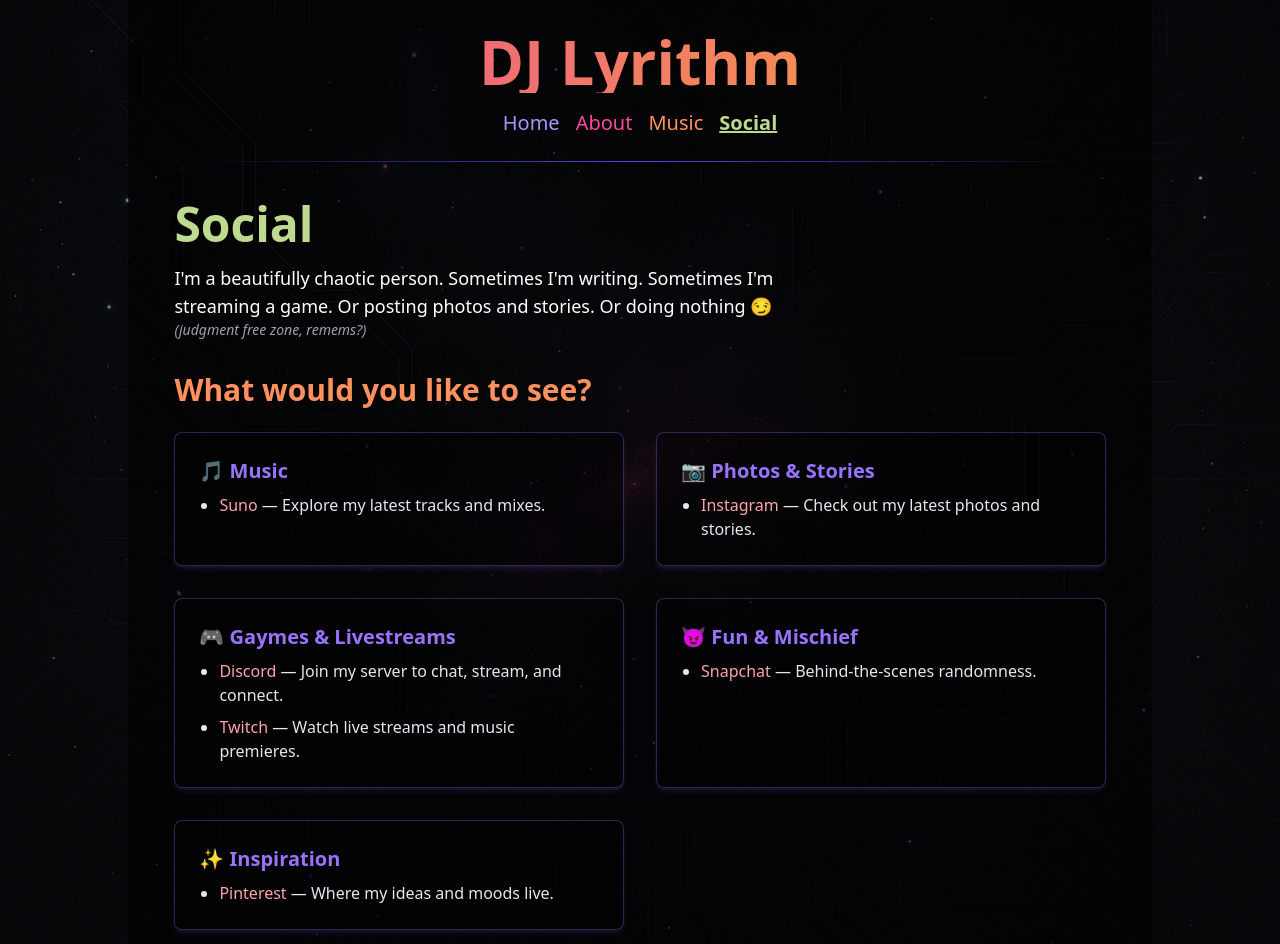
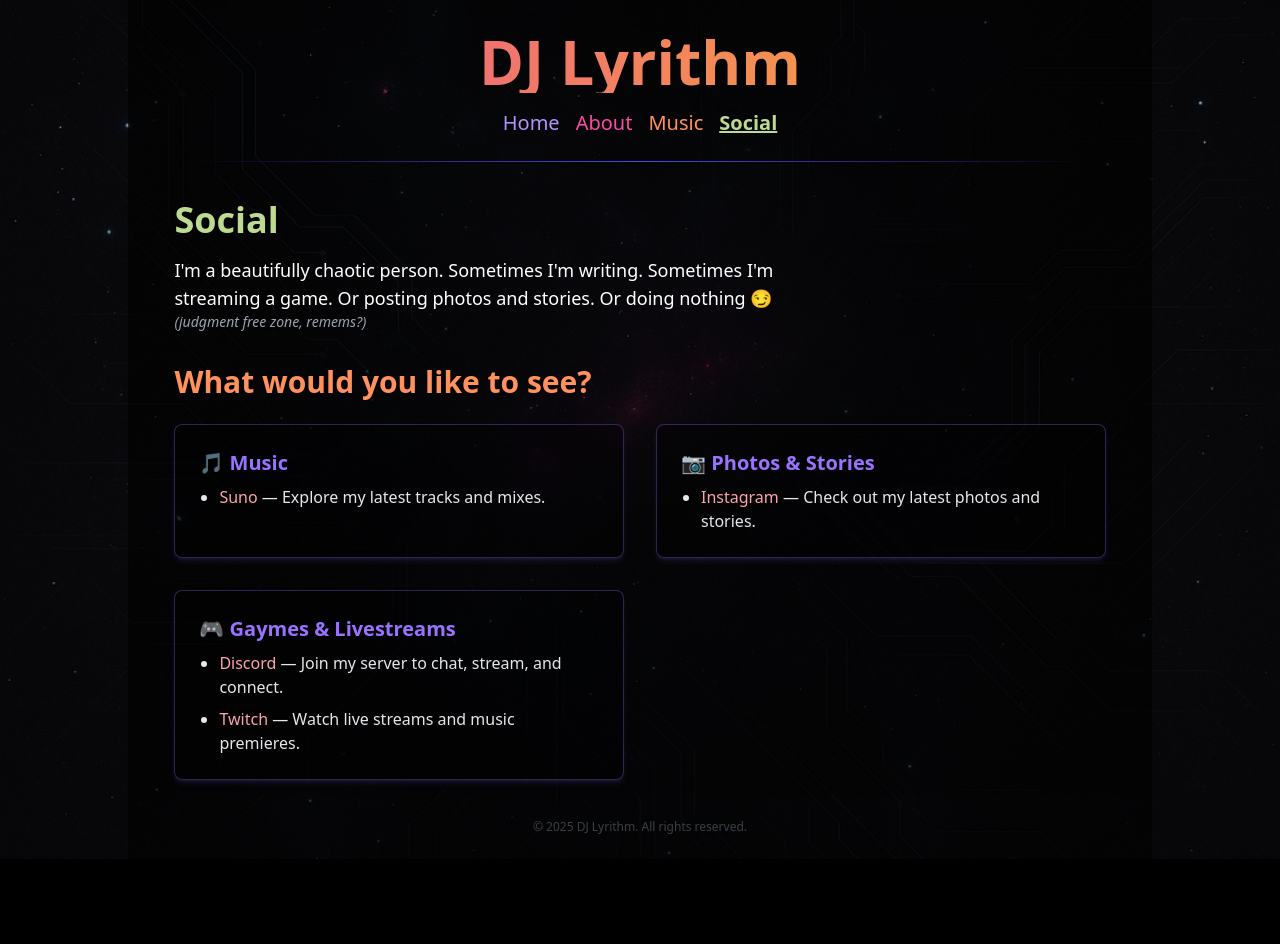
Before and after one commit to Jnxvln/djlyrithm, a SvelteKit app: page /social in a window 1280 px wide. Shown: the top 944 px of the page. After the commit the page ends 859 px from the top, so only its background shows below. Built offline with nearby package versions, Linux system fonts and the light colour scheme.

Commit message:
Fix apostrophes and general touchup

```diff
--- a/src/routes/about/+page.svelte
+++ b/src/routes/about/+page.svelte
@@ -1,29 +1,29 @@
 <section class="page-content-container py-8">
 	<!-- Move heading above the flex container -->
-	<h1 class="mb-8 text-left text-4xl font-bold text-[#ff48a1] sm:text-5xl">About</h1>
+	<h1 class="mb-8 text-left text-3xl font-bold text-[#ff48a1] sm:text-4xl">About</h1>
 
 	<div class="flex flex-col-reverse items-center justify-between gap-8 md:flex-row">
 		<!-- Textual Content -->
 		<div class="space-y-6 text-lg leading-relaxed md:w-1/2">
 			<p>
-				<span class="font-semibold text-[#ff48a1]">DJ Lyrithm</span> is more than just a name — it's
-				a mark. It carries my voice, my scars, and the things I never thought I'd say out loud. It’s
-				how I process pain, find the beauty in it, and turn it into something I can share.
+				<span class="font-semibold text-[#ff48a1]">DJ Lyrithm</span> is more than just a name — it&apos;s
+				a mark. It carries my voice, my scars, and the things I never thought I&apos;d say out loud.
+				It&apos;s how I process pain, find the beauty in it, and turn it into something I can share.
 			</p>
 
 			<p>
 				I <a href="/music" class="text-[#ff915e] underline underline-offset-2 hover:text-[#ffb27e]">
 					make music</a
 				>
-				for the ones who feel too much, speak too little, or have been told they don't belong. For anyone
-				still learning to live with their past without being defined by it. If that’s you — you're not
-				alone.
+				for the ones who feel too much, speak too little, or have been told they don&apos;t belong. For
+				anyone still learning to live with their past without being defined by it. If that&apos;s you
+				— you&apos;re not alone.
 			</p>
 
 			<p>
-				My story’s still unfolding. But if you're here,
+				My story&apos;s still unfolding. But if you&apos;re here,
 				<a href="/social" class="text-[#beda90] underline underline-offset-2 hover:text-[#f3ffc4]">
-					maybe you're part of it too, now.</a
+					maybe you&apos;re part of it too, now.</a
 				>
 			</p>
 		</div>
@@ -38,25 +38,3 @@
 		</div>
 	</div>
 </section>
-
-<!-- <section>
-	<div class="page-content-container">
-		<h1 class="mb-4 text-3xl font-bold text-[#ff48a1]">About</h1>
-		<p class="mb-4">
-			DJ Lyrithm is more than just a name — it's a mark. It carries my voice, my scars, and the
-			things I never thought I'd say out loud. It&apos;s how I process pain, find the beauty in it,
-			and turn it into something I can share.
-		</p>
-		<p class="mb-4">
-			I <a href="/music" class="text-[#ff915e] hover:text-[#ffb27e]">make music</a> for the ones who
-			feel too much, speak too little, or have been told they don't belong. For anyone still learning
-			to live with their past without being defined by it. If that&apos;s you — you're not alone.
-		</p>
-		<p class="mb-4">
-			My story&apos;s still unfolding. But if you're here, <a
-				href="/social"
-				class="text-[#beda90] hover:text-[#f3ffc4]">maybe you're part of it too, now.</a
-			>.
-		</p>
-	</div>
-</section> -->
--- a/src/routes/music/+page.svelte
+++ b/src/routes/music/+page.svelte
@@ -22,7 +22,7 @@
 <section>
 	<div class="page-content-container">
 		<header>
-			<h1 class="mb-8 text-left text-4xl font-bold text-[#ff915e] sm:text-5xl">Music</h1>
+			<h1 class="mb-8 text-left text-3xl font-bold text-[#ff915e] sm:text-4xl">Music</h1>
 		</header>
 
 		<div class="my-8 flex justify-center">
@@ -62,12 +62,12 @@
 			<section
 				class="mt-16 rounded-xl border border-pink-500/30 bg-black/40 px-6 py-8 text-center backdrop-blur-sm transition hover:border-pink-400/60 hover:shadow-[0_0_20px_#ff48a1]"
 			>
-				<h2 class="text-xl font-semibold text-pink-400">Doesn’t stop there.</h2>
-				<p class="mt-2 text-sm text-gray-300">I’m generally up to no good. 😈😏</p>
+				<h2 class="text-xl font-semibold text-pink-400">Doesn&apos;t stop there.</h2>
+				<p class="mt-2 text-sm text-gray-300">I&apos;m generally up to no good. 😈😏</p>
 				<a
 					href="/social"
 					class="mt-4 inline-block rounded-full border border-pink-400/50 px-4 py-2 text-sm font-semibold text-pink-300 transition hover:border-pink-500 hover:text-pink-200"
-					>See what I’m up to</a
+					>See what I&apos;m up to</a
 				>
 			</section>
 		</div>
--- a/src/routes/social/+page.svelte
+++ b/src/routes/social/+page.svelte
@@ -1,6 +1,6 @@
 <section class="page-content-container py-8">
 	<header class="mb-8">
-		<h1 class="text-4xl font-bold text-[#beda90] sm:text-5xl">Social</h1>
+		<h1 class="text-3xl font-bold text-[#beda90] sm:text-4xl">Social</h1>
 		<p class="mt-4 max-w-2xl text-base leading-relaxed text-white sm:text-lg">
 			I&apos;m a beautifully chaotic person. Sometimes I&apos;m writing. Sometimes I&apos;m
 			streaming a game. Or posting photos and stories. Or doing nothing 😏
@@ -55,28 +55,5 @@
 				</li>
 			</ul>
 		</div>
-
-		<!-- Fun & Mischief -->
-		<div class="rounded-lg border border-[#9973ff]/30 bg-black/30 p-6 shadow-md shadow-[#9973ff22]">
-			<h3 class="mb-2 text-xl font-semibold text-[#9973ff]">😈 Fun & Mischief</h3>
-			<ul class="list-disc space-y-2 pl-5 text-base text-gray-200">
-				<li>
-					<a href="/social" target="_blank" class="text-rose-300 hover:text-rose-400">Snapchat</a> —
-					<span>Behind-the-scenes randomness.</span>
-				</li>
-			</ul>
-		</div>
-
-		<!-- Inspiration & Creative Ideas -->
-		<div class="rounded-lg border border-[#9973ff]/30 bg-black/30 p-6 shadow-md shadow-[#9973ff22]">
-			<h3 class="mb-2 text-xl font-semibold text-[#9973ff]">✨ Inspiration</h3>
-			<ul class="list-disc pl-5 text-base text-gray-200">
-				<li>
-					<a href="/social" target="_blank" class="text-rose-300 hover:text-rose-400">Pinterest</a>
-					—
-					<span>Where my ideas and moods live.</span>
-				</li>
-			</ul>
-		</div>
 	</div>
 </section>
```
